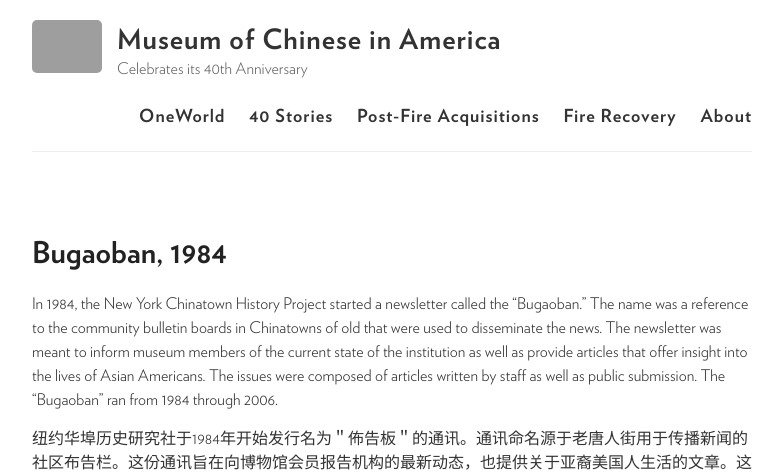
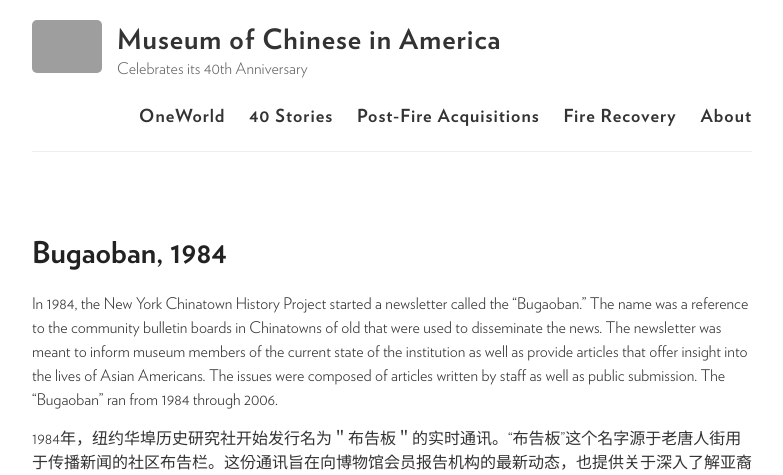
Before and after one commit to moca40/moca40.github.io, a Jekyll site: the page built from _stories/1984-01-01-bugaoban.md, in a window 1280 px wide. Shown: the top 475 px of the page, without its empty margins (248-1031 px from the left). Built offline with Jekyll 4.4.1, drawn with Linux system fonts in a browser that asks for light colours; some of the changed text lies outside the part shown; grey boxes are pictures that could not be loaded.

Commit message:
Update 1984-01-01-bugaoban.md

```diff
--- a/_stories/1984-01-01-bugaoban.md
+++ b/_stories/1984-01-01-bugaoban.md
@@ -22,6 +22,6 @@
 
 In 1984, the New York Chinatown History Project started a newsletter called the “Bugaoban.”  The name was a reference to the community bulletin boards in Chinatowns of old that were used to disseminate the news.  The newsletter was meant to inform museum members of the current state of the institution as well as provide articles that offer insight into the lives of Asian Americans.  The issues were composed of articles written by staff as well as public submission.  The “Bugaoban” ran from 1984 through 2006.
 
-纽约华埠历史研究社于1984年开始发行名为＂佈告板＂的通讯。通讯命名源于老唐人街用于传播新闻的社区布告栏。这份通讯旨在向博物馆会员报告机构的最新动态，也提供关于亚裔美国人生活的文章。这份刊物是由员工所撰稿或外来投稿的文章所集结而成的。＂佈告板”历时1984年至2006年。
+1984年，纽约华埠历史研究社开始发行名为＂布告板＂的实时通讯。“布告板”这个名字源于老唐人街用于传播新闻的社区布告栏。这份通讯旨在向博物馆会员报告机构的最新动态，也提供关于深入了解亚裔美国人生活的文章。这份刊物是由博物馆员工撰稿或社会公众投稿。＂布告板”自1984年发行至2006年。
 
 {% include slideshow.html %}
```
